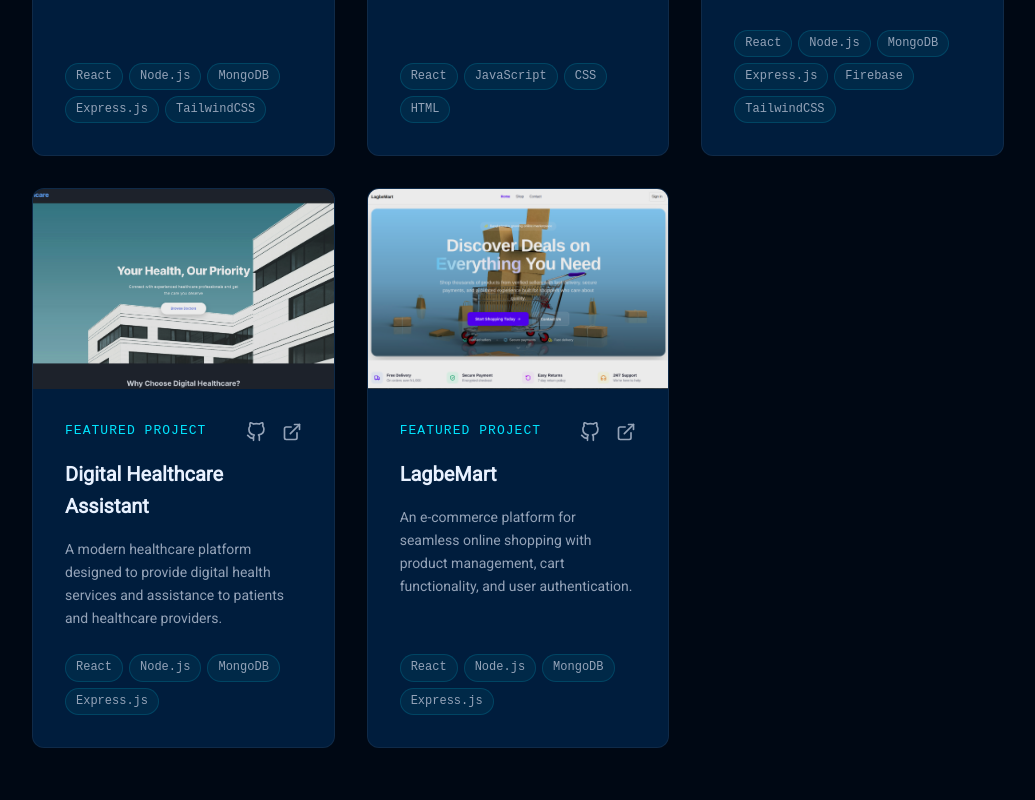
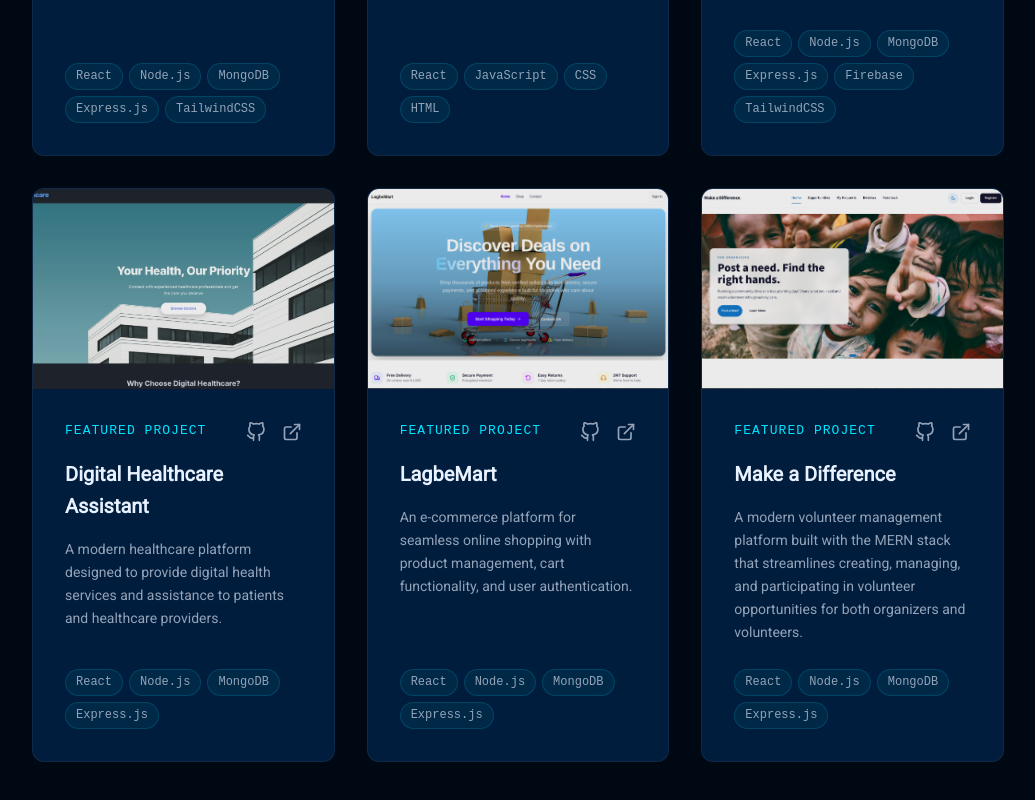
Before and after one commit to niiazmorshed/niiazmorshed.github.io, a React (Vite) app: page / in a window 1280 px wide. Shown: the part 3432-4232 px from the top of the page, without its empty margins (122-1157 px from the left). Built offline with nearby package versions, Linux system fonts and the light colour scheme; a web font is replaced by a local one.

Commit message:
Add Make a Difference project

```diff
--- a/src/components/Projects/Projects.jsx
+++ b/src/components/Projects/Projects.jsx
@@ -44,6 +44,14 @@ export const Projects = () => {
       skills: ["React", "Node.js", "MongoDB", "Express.js"],
       demo: "https://lagbe-mart-v5fh.vercel.app/",
       source: "https://github.com/niiazmorshed/LagbeMart"
+    },
+    {
+      title: "Make a Difference",
+      description: "A modern volunteer management platform built with the MERN stack that streamlines creating, managing, and participating in volunteer opportunities for both organizers and volunteers.",
+      imageSrc: "/project_6.png",
+      skills: ["React", "Node.js", "MongoDB", "Express.js"],
+      demo: "https://make-a-difference-2rc1.vercel.app",
+      source: "https://github.com/niiazmorshed/Make-a-Difference"
     }
   ];
 
```
Also changed, not shown: public/project_6.png (added).
